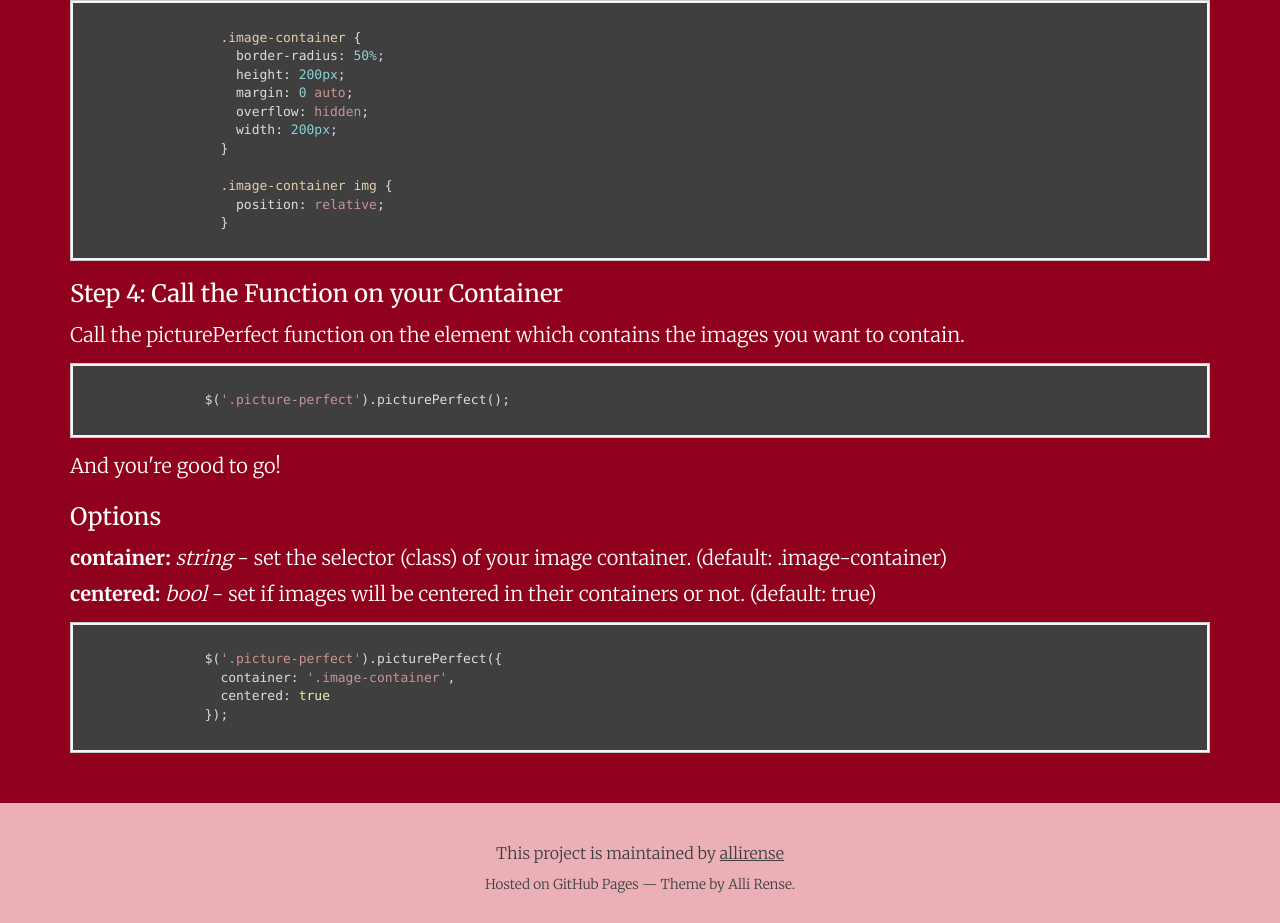
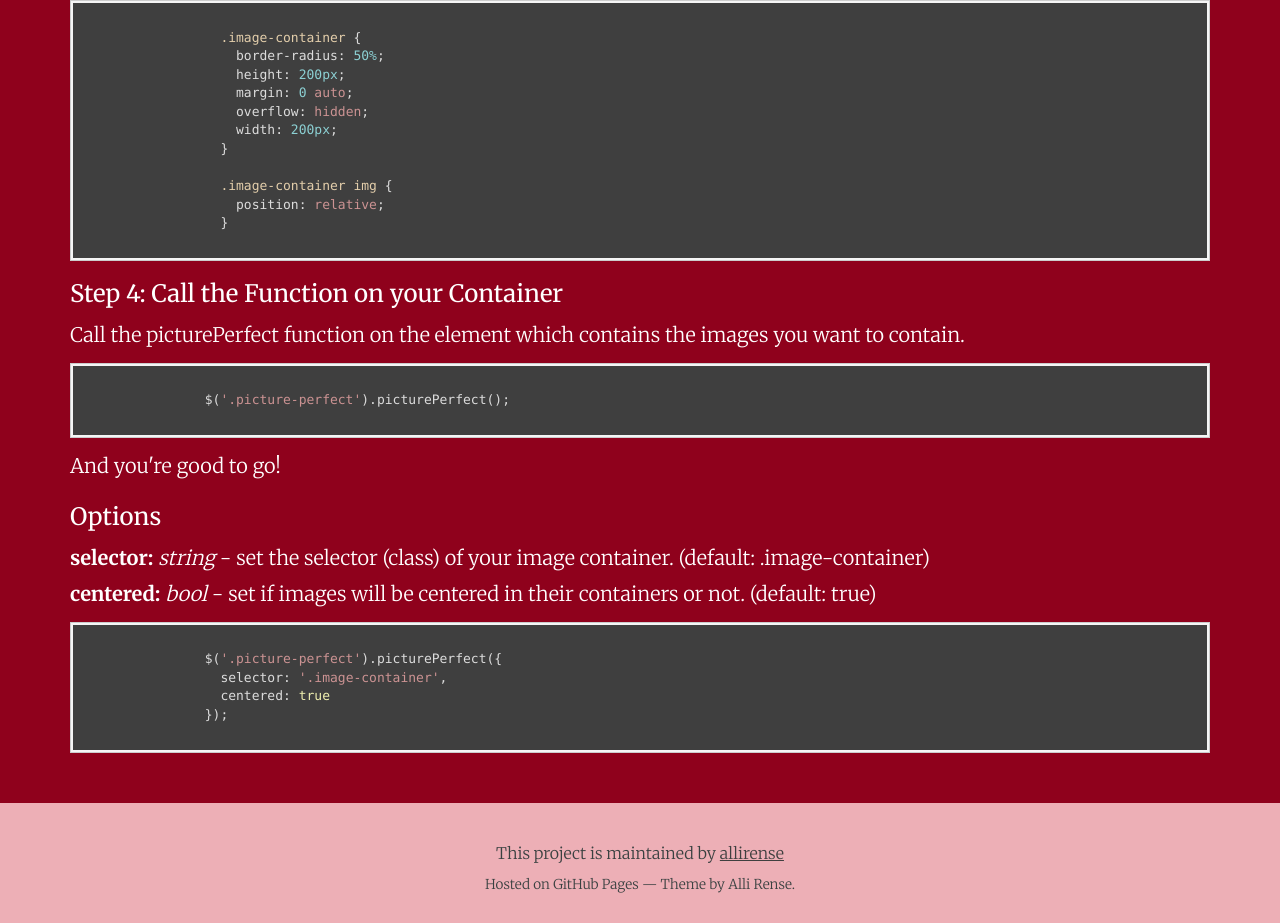
Before and after one commit to allirense/pictureperfect, a plain HTML site: page index.html in a window 1280 px wide. Shown: the part 4606-5529 px from the top of the page. Drawn offline with nearby package versions, Linux system fonts and the light colour scheme.

Commit message:
Fix option name on info page

```diff
--- a/index.html
+++ b/index.html
@@ -148,12 +148,12 @@
               </code></pre>-->
               <p>And you're good to go!</p>
               <h3>Options</h3>
-              <p><strong>container:</strong> <em>string</em> - set the selector (class) of your image container. (default: .image-container)<br/>
+              <p><strong>selector:</strong> <em>string</em> - set the selector (class) of your image container. (default: .image-container)<br/>
                 <strong>centered:</strong> <em>bool</em> - set if images will be centered in their containers or not. (default: true)
               </p>
               <pre><code class="javascript">
                 $('.picture-perfect').picturePerfect({
-                  container: '.image-container',
+                  selector: '.image-container',
                   centered: true
                 });
               </code></pre>
```
